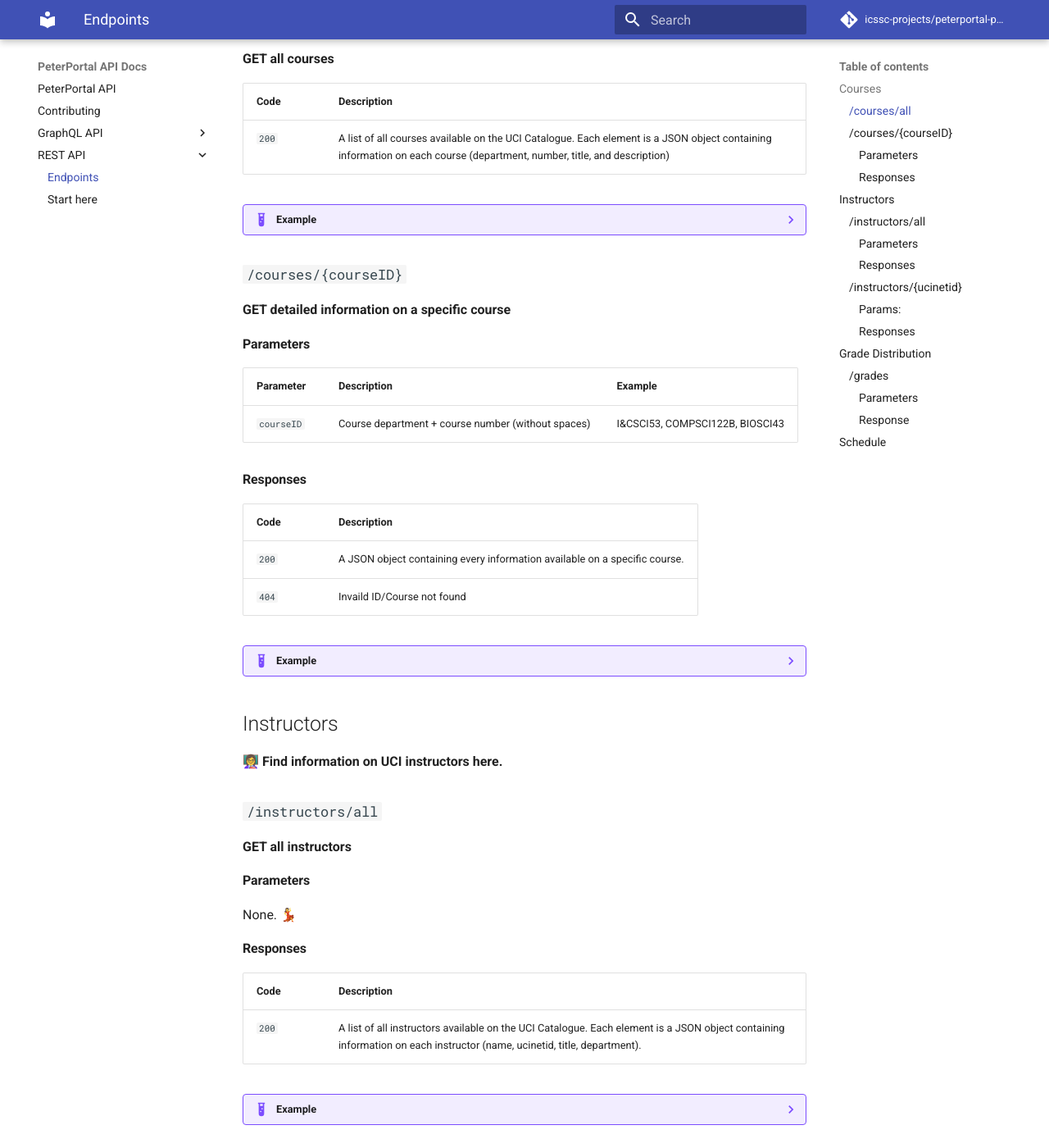
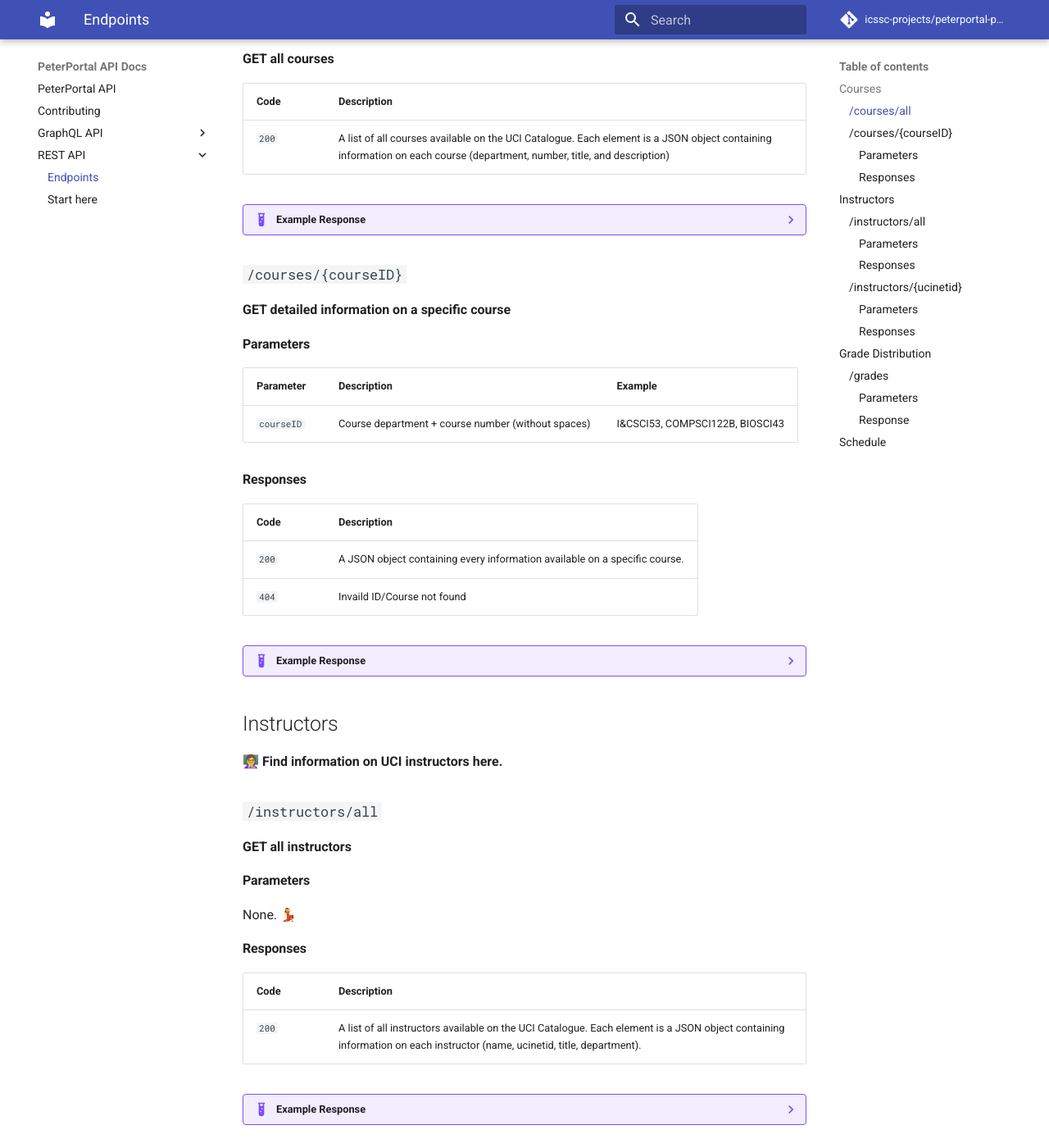
Before and after one commit to icssc/peterportal-public-api, an MkDocs documentation site: the page built from docs/REST-API/endpoints.md, in a window 1280 px wide and 1400 px high, scrolled down 275 px. Shown: the whole window at 82% size. Built offline with MkDocs 1.6.1 and Material for MkDocs 9.7.7, drawn with Linux system fonts in a browser that asks for light colours; comment, search, counter and statistics services are not loaded; some of the changed text lies outside the part shown.

Commit message:
better naming

````diff
--- a/docs/REST-API/endpoints.md
+++ b/docs/REST-API/endpoints.md
@@ -12,7 +12,7 @@
 |------|-------------|
 | `200` | A list of all courses available on the UCI Catalogue. Each element is a JSON object containing information on each course (department, number, title, and description) |
 
-??? example
+??? example "Example Response"
 
     ``` JSON
     [
@@ -45,7 +45,7 @@
 | `404` | Invaild ID/Course not found |
 
 
-??? example
+??? example "Example Response"
 
     `/courses/I&CSCI53` returns
 
@@ -121,7 +121,7 @@
 |------|-------------|
 | `200` | A list of all instructors available on the UCI Catalogue. Each element is a JSON object containing information on each instructor (name, ucinetid, title, department). |
 
-??? example
+??? example "Example Response"
 
     ``` JSON
     [
@@ -140,7 +140,7 @@
 
 **GET detailed information on a specific instructor**
 
-#### Params:
+#### Parameters
 
 | Parameter | Description | Example |
 | `ucinetid` | Can be obtained using the /all endpoint above |  |
@@ -152,7 +152,7 @@
 | `200` | A JSON object containing every information available on a specific instructor |
 | `404` | Invaild UCInetID/Instructor not found |
 
-??? example
+??? example "Example Response"
 
     `/instructors/mikes` returns
 
@@ -227,7 +227,7 @@
 | `200` | A list of JSON object results containing the course info, count of each grades, and average GPA |
 | `404` | Result not found|
 
-??? example
+??? example "Example Response"
     To lookup grade distribution for I&C SCI 33 during the school year 2018-19 and 2019-20 taught by professor Pattis:
 
     `/grades?year=2018-19;2019-20&instructor=PATTIS, R.&department=I%26C SCI&quarter=Fall&number=33` returns
````
